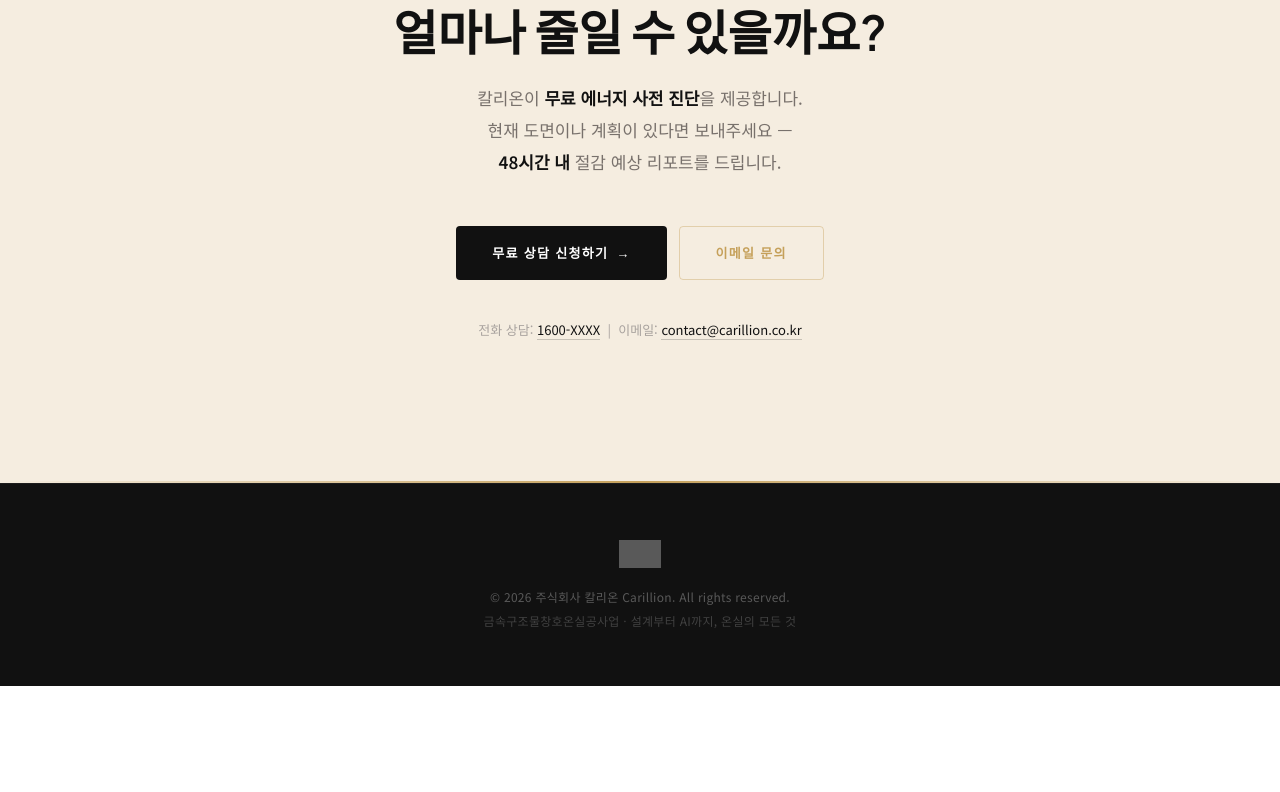
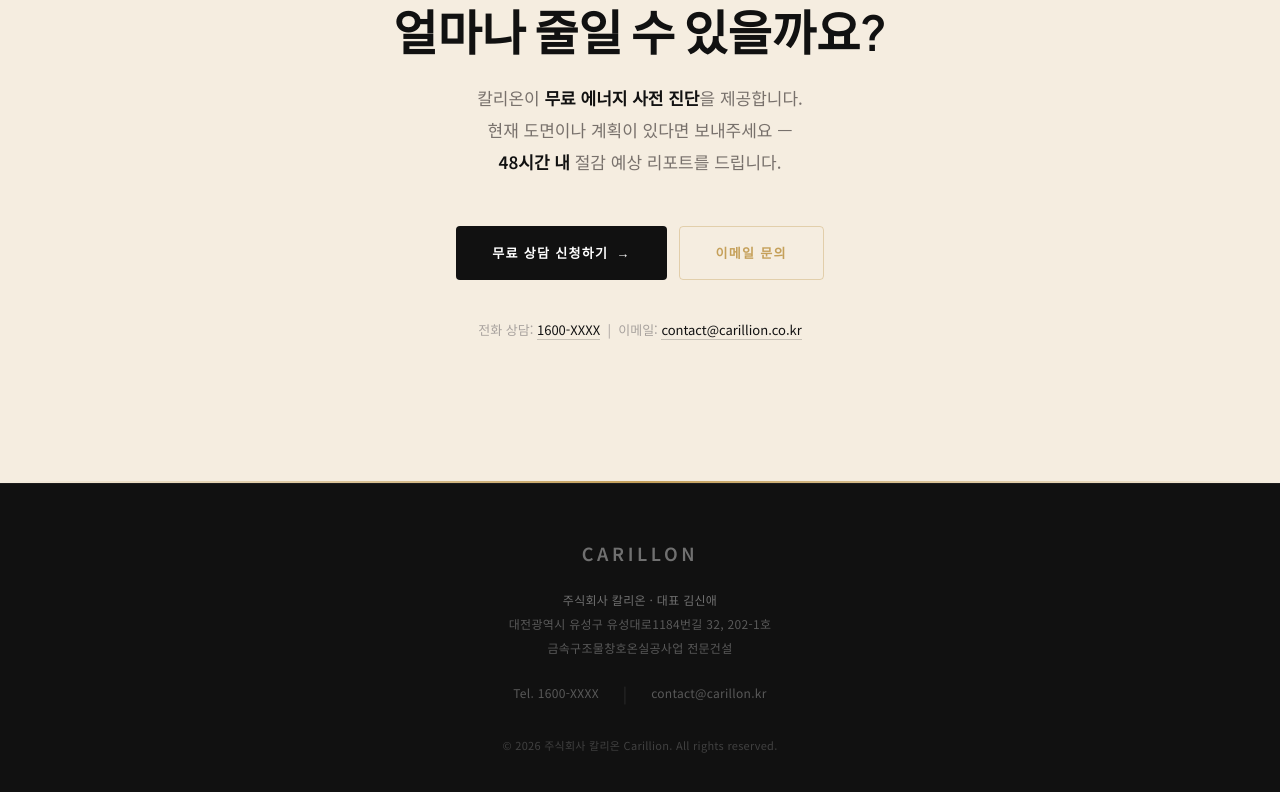
Before and after one commit to taebyoungjeon/carillon-web, a Next.js app: page / in a window 1280 px wide. Shown: the part 4337-5129 px from the top of the page. Before the commit the page ends 5023 px from the top, so only its background shows below. Built offline with nearby package versions, Linux system fonts and the light colour scheme.

Commit message:
feat: 푸터에 회사정보 추가 (대표자, 주소, 연락처)

```diff
--- a/src/components/Footer.tsx
+++ b/src/components/Footer.tsx
@@ -1,20 +1,44 @@
-import Image from "next/image";
-
 export default function Footer() {
   return (
     <footer className="bg-ink border-t border-white/[0.05] py-14 px-6 text-center">
-      <Image
-        src="/logo.png"
-        alt="Carillion"
-        width={100}
-        height={40}
-        className="h-7 w-auto object-contain mx-auto mb-5 opacity-30 brightness-0 invert"
-      />
-      <p className="text-[12px] text-white/30 tracking-wide">
+      {/* 로고 텍스트 */}
+      <p className="font-sans text-[18px] font-semibold tracking-[0.2em] text-white/40 mb-6">
+        CARILLON
+      </p>
+
+      {/* 회사 정보 */}
+      <div className="flex flex-col items-center gap-1.5 mb-6">
+        <p className="text-[12px] text-white/40 tracking-wide">
+          주식회사 칼리온 · 대표 김신애
+        </p>
+        <p className="text-[12px] text-white/30 tracking-wide">
+          대전광역시 유성구 유성대로1184번길 32, 202-1호
+        </p>
+        <p className="text-[12px] text-white/30 tracking-wide">
+          금속구조물창호온실공사업 전문건설
+        </p>
+      </div>
+
+      {/* 연락처 */}
+      <div className="flex flex-col sm:flex-row items-center justify-center gap-2 sm:gap-6 mb-8">
+        <a
+          href="tel:1600-xxxx"
+          className="text-[12px] text-white/30 hover:text-gold transition-colors tracking-wide"
+        >
+          Tel. 1600-XXXX
+        </a>
+        <span className="hidden sm:block text-white/10">|</span>
+        <a
+          href="mailto:contact@carillon.kr"
+          className="text-[12px] text-white/30 hover:text-gold transition-colors tracking-wide"
+        >
+          contact@carillon.kr
+        </a>
+      </div>
+
+      {/* 카피라이트 */}
+      <p className="text-[11px] text-white/20 tracking-wide">
         &copy; 2026 주식회사 칼리온 Carillion. All rights reserved.
-      </p>
-      <p className="text-[12px] text-white/20 mt-1.5 tracking-wide">
-        금속구조물창호온실공사업 · 설계부터 AI까지, 온실의 모든 것
       </p>
     </footer>
   );
```
